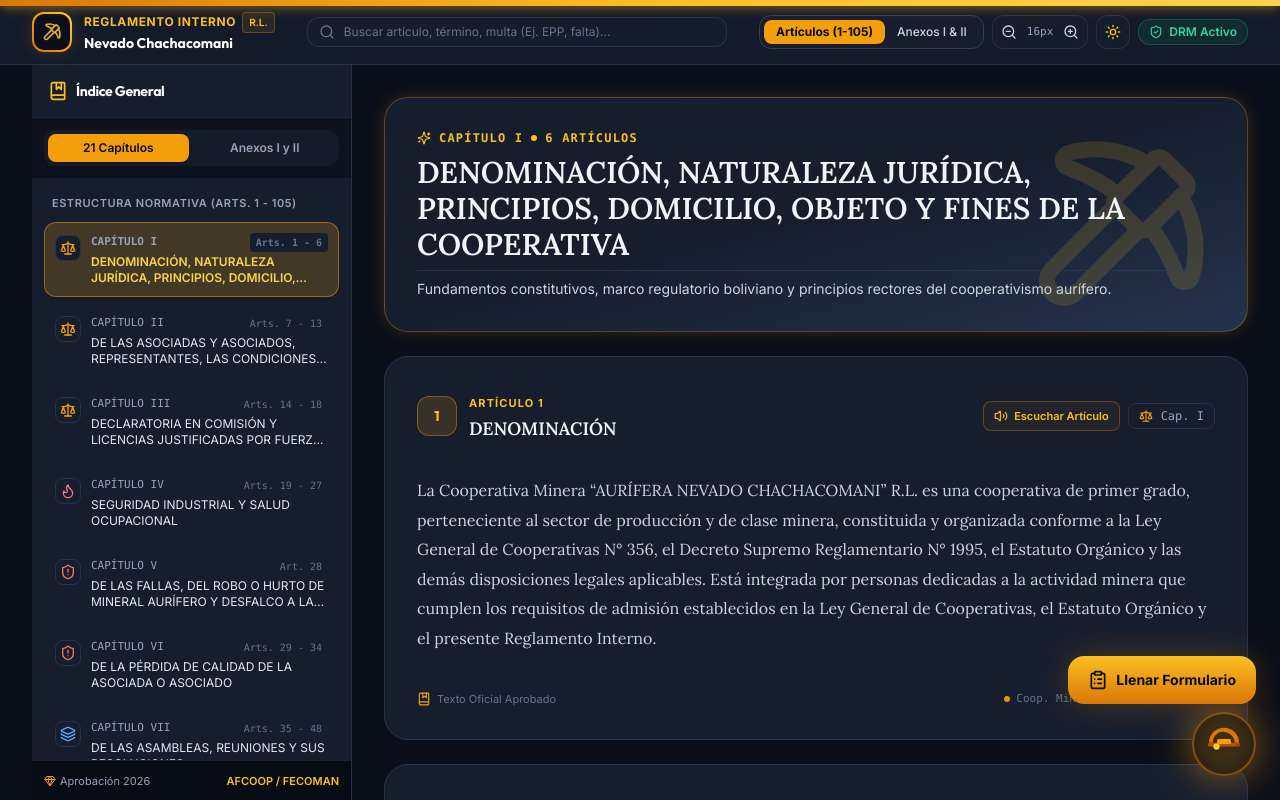
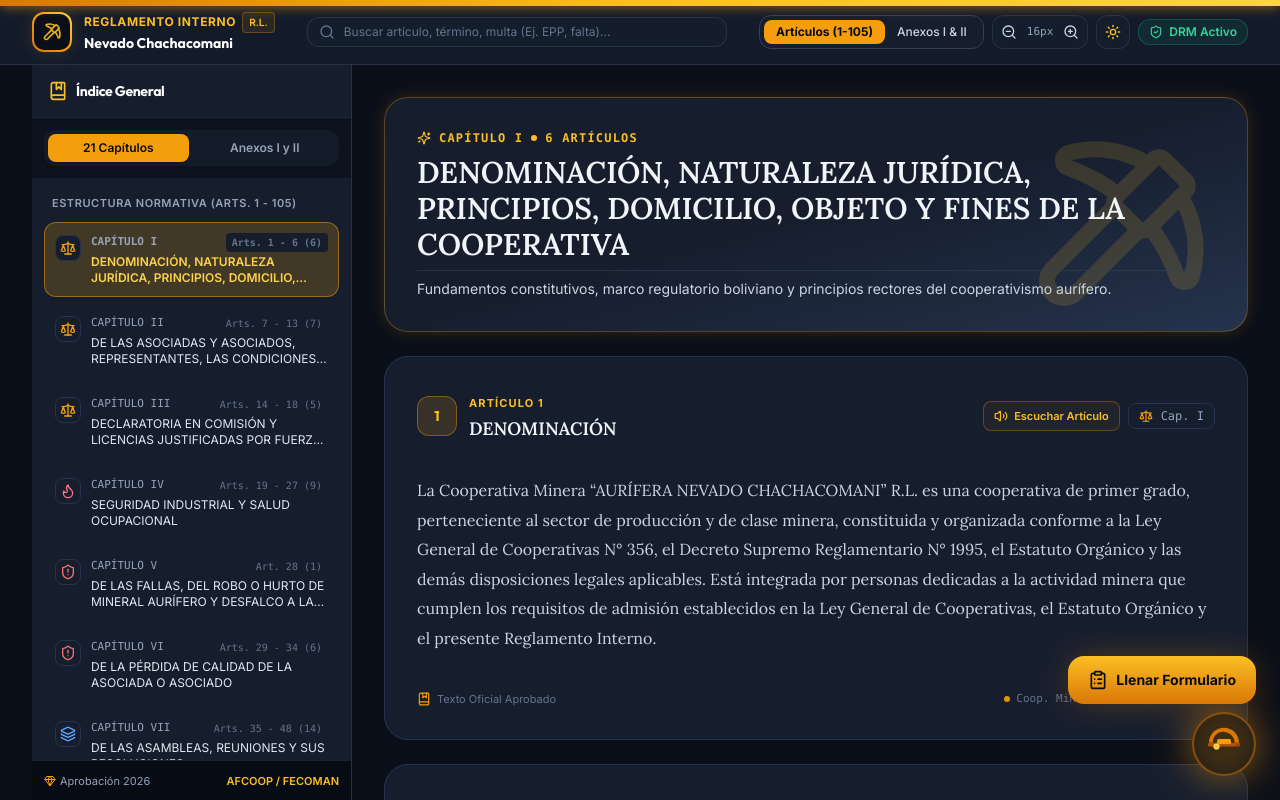
Before and after one commit to Esme0123/chachacomani, a React (Vite) app in the folder frontend/: page / in a window 1280 px wide. Shown: the top 800 px of the page. Built offline with nearby package versions, Linux system fonts and the light colour scheme.

Commit message:
feat: badge del sidebar muestra rango y total de articulos

```diff
--- a/frontend/src/components/Sidebar.jsx
+++ b/frontend/src/components/Sidebar.jsx
@@ -114,9 +114,9 @@ export default function Sidebar({
                       <span>CAPÍTULO {cap.numero_romano}</span>
                       <span className="text-[10px] bg-cream-200 dark:bg-navy-800 px-1.5 py-0.5 rounded text-ink-muted dark:text-slate-500">
                         {cap.articulos && cap.articulos.length > 1
-                          ? `Arts. ${cap.articulos[0].numero} - ${cap.articulos[cap.articulos.length - 1].numero}`
+                          ? `Arts. ${cap.articulos[0].numero} - ${cap.articulos[cap.articulos.length - 1].numero} (${cap.articulos.length})`
                           : cap.articulos && cap.articulos.length === 1
-                            ? `Art. ${cap.articulos[0].numero}`
+                            ? `Art. ${cap.articulos[0].numero} (1)`
                             : null}
                       </span>
                     </div>
```
